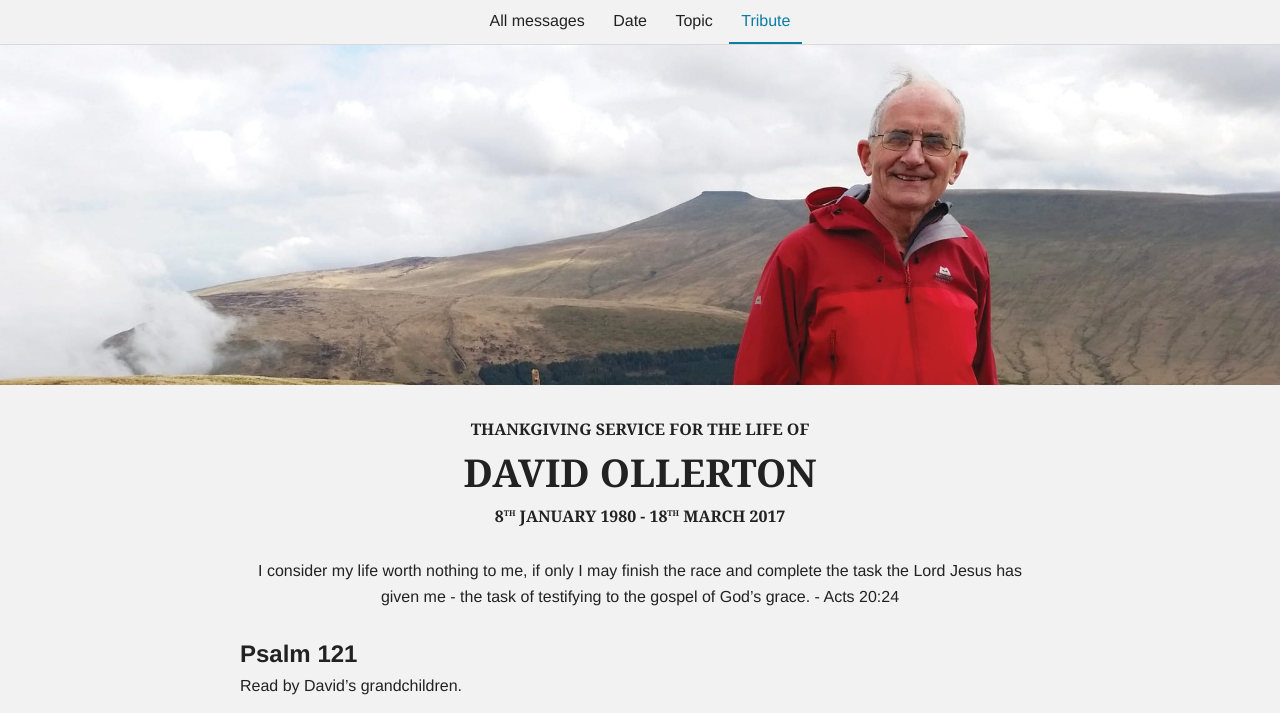
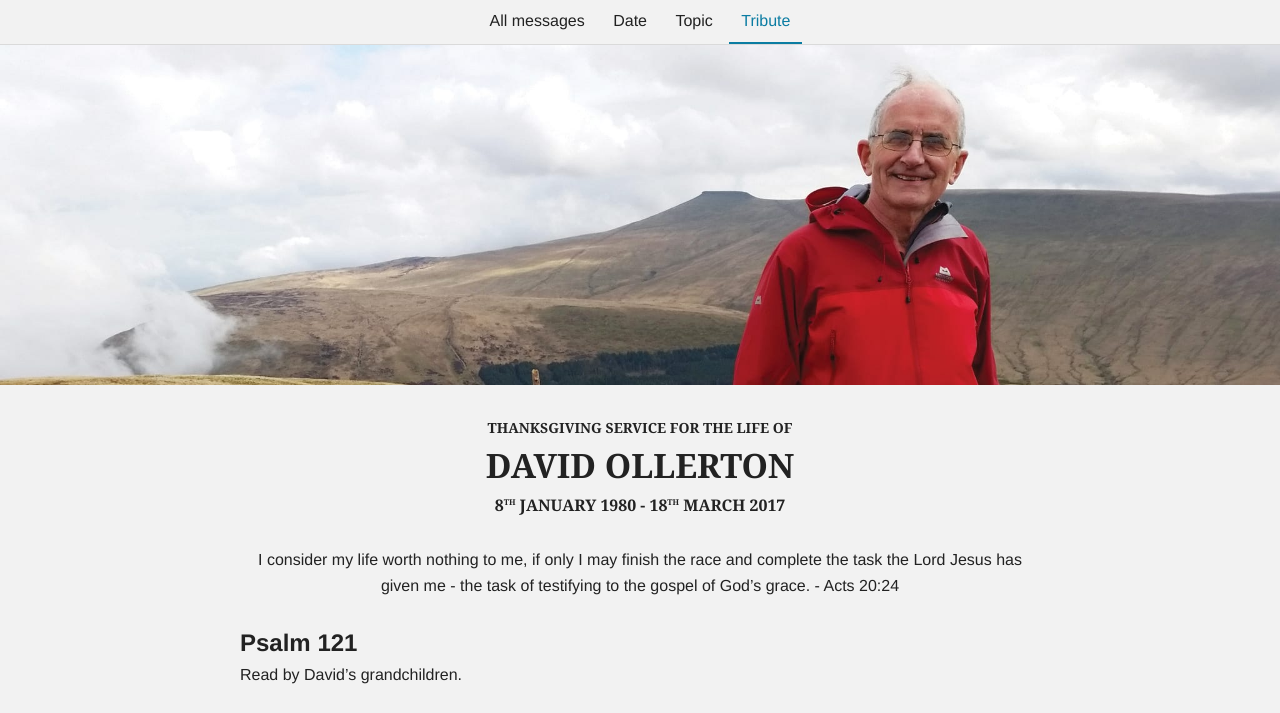
Before and after one commit to davidollerton/davidollerton.github.io, a Jekyll site: the page built from tribute/index.html, in a window 1280 px wide. Shown: the top 713 px of the page. Built offline with Jekyll 4.4.1, drawn with Linux system fonts in a browser that asks for light colours; nearby versions of some CDN libraries; comment, search, counter and statistics services are not loaded; grey boxes are pictures that could not be loaded.

Commit message:
Typo in title

```diff
--- a/_layouts/tribute.html
+++ b/_layouts/tribute.html
@@ -25,7 +25,7 @@ layout: compress
 
     <section class="page container">
       <header class="page__header tg-header">
-        <h2 class="tg__title">Thankgiving service for the life of <span>David Ollerton</span></h2>
+        <h2 class="tg__title">Thanksgiving service for the life of <span>David Ollerton</span></h2>
         <h3 class="tg__subtitle">8<sup>th</sup> January 1980 - 18<sup>th</sup> March 2017</h3>
       </header>
       {{ page.content | markdownify }}
--- a/_sass/_page.scss
+++ b/_sass/_page.scss
@@ -23,7 +23,7 @@ font-family: Georgia, Times, "Times New Roman", serif;
 }
 
 .tg__title {
-font-size: 1em;
+font-size: 0.875em;
 
   span {
   font-size: 2.4em;
```
